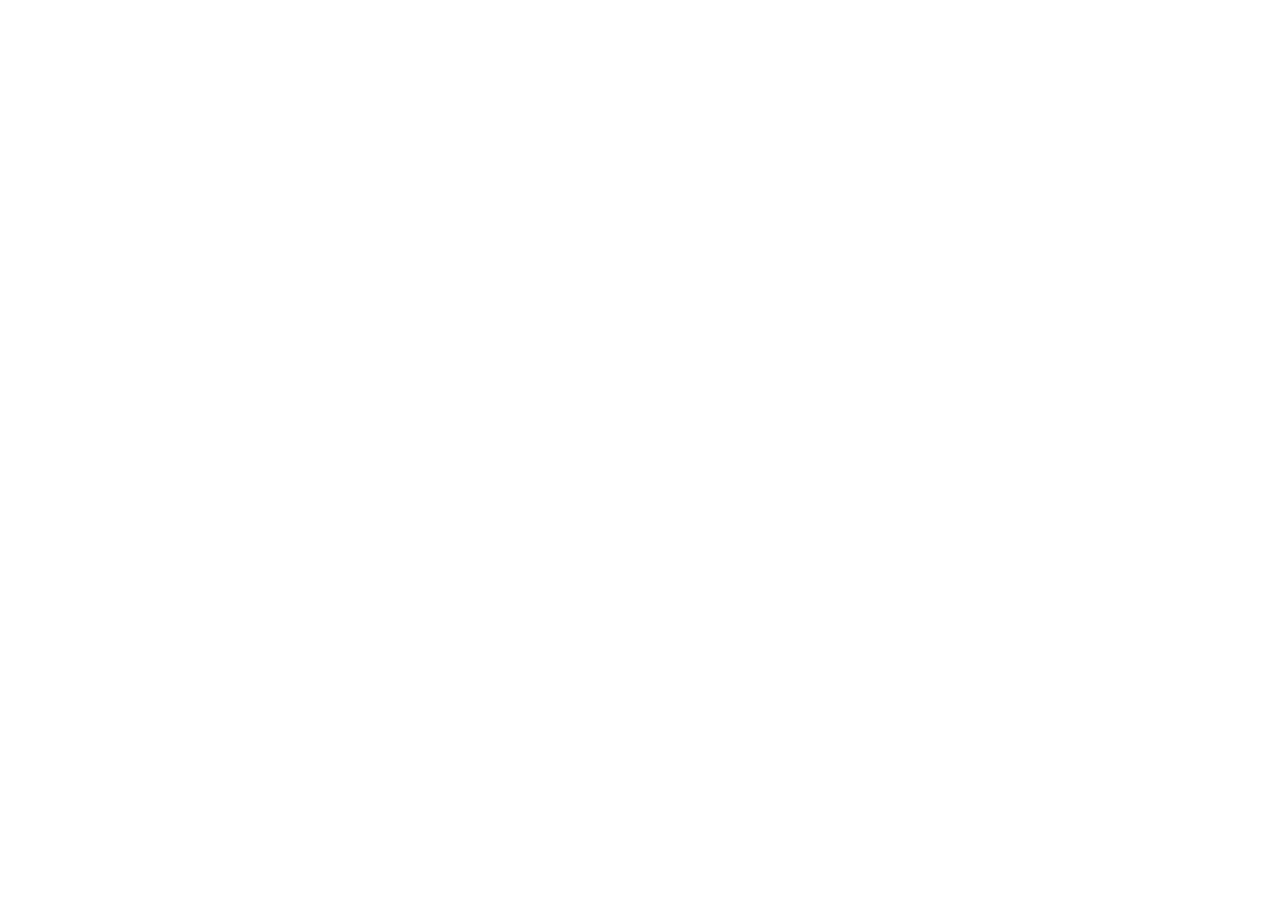
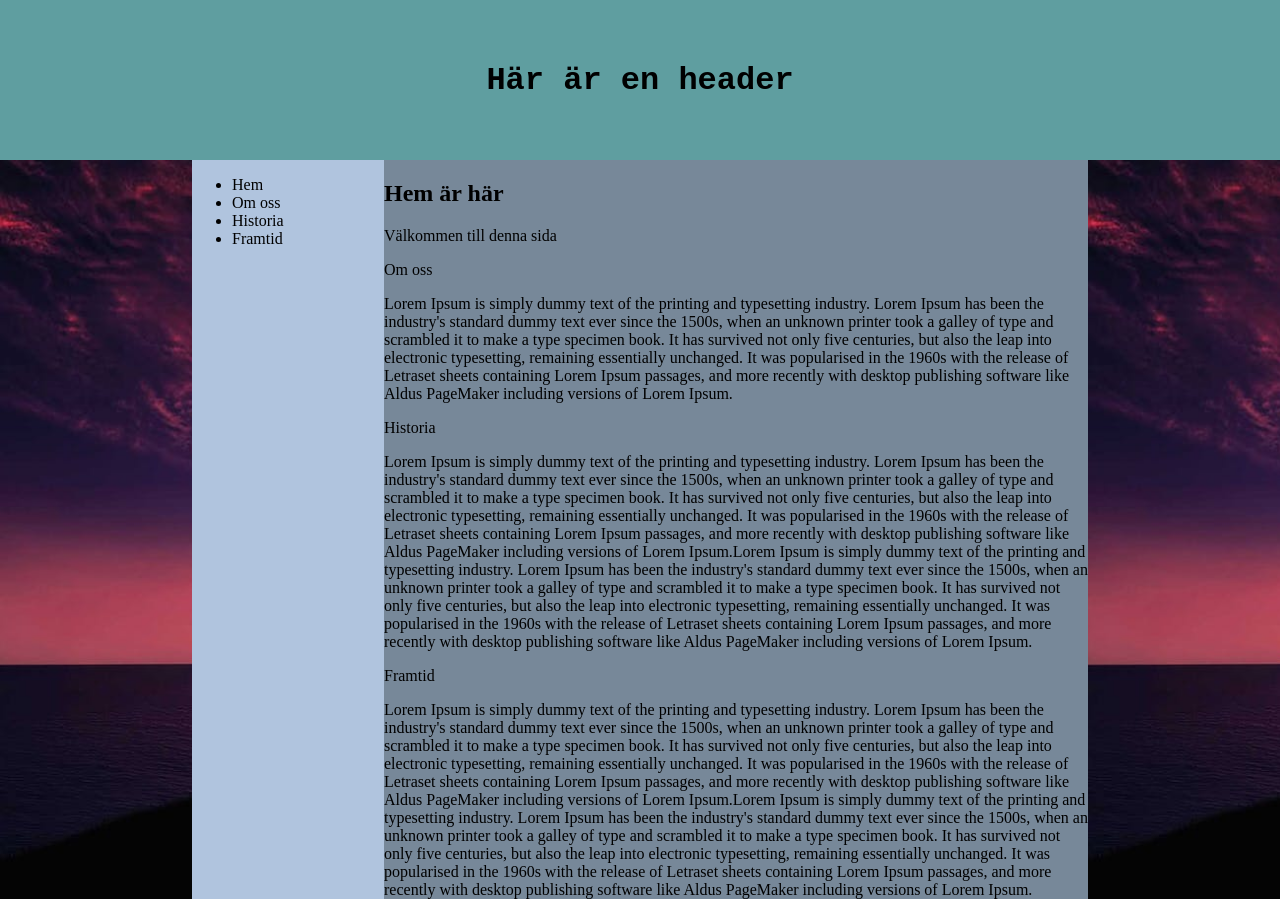
Before and after one commit to PetraElgemyr/my-tests, a plain HTML site: page index.html in a window 1280 px wide. Before the commit the page ends 800 px from the top, so only its background shows below. Drawn offline with Linux system fonts and the light colour scheme.

Commit message:
first commit

```diff
--- a/css/index.css
+++ b/css/index.css
@@ -0,0 +1,107 @@
+html, body {
+    margin: 0;
+}
+
+header {
+    display: flex;
+    justify-content: center;
+    align-items: center;
+    width: 100%;
+    height: 20vh;
+    background-color: cadetblue;
+}
+
+h1 {
+    font-family:'Courier New', Courier, monospace;
+}
+
+.container {
+    display: flex;
+    flex-direction: column;
+    flex-wrap: wrap;
+}
+
+.container > * {
+    width: 100%;
+    /* height: 80vh; */
+}
+
+.background {
+    display: none;
+}
+
+ul {
+    display: none;
+}
+
+.container nav {
+    height: 10vh;
+    background-color: lightsteelblue;
+    display: flex;
+    align-items: center;
+}
+
+.top-menu {
+    display: flex;
+    flex-direction: row;
+    justify-content: space-around;
+}
+.container * {
+    width: 100%;
+}
+
+.container main {
+    background-color: aquamarine;
+    flex-direction: column;}
+
+
+
+    @media screen and ( min-width: 768px){
+        .container {
+            flex-direction: row;
+        }
+
+        .container nav {
+            display: flex;
+            width: 15%;
+            height:auto;
+            flex-wrap: wrap;
+            align-items: flex-start;
+        }
+
+        ul {
+            display: flex;
+            flex-direction: column;
+            align-items:center;
+        }
+
+        a {
+            display: none;
+        }
+
+        .container .background {
+            display: flex;
+            width: 15%;
+            /* height: 100vh; */
+            background-image: url(./../assets/tree-background.jpg);
+            background-size: cover;
+            background-repeat: no-repeat;
+        }
+        .container main {
+            width:55% ;
+            /* height: 100vh; */
+            background-color: lightslategrey;
+}
+    }
+/*
+
+.wide {
+    display:flex;
+    flex-direction: column;
+
+    width: 100%;
+    height:100vh;
+    background-image: url('./../assets/background.jpg');
+    background-size:cover;
+    background-repeat: no-repeat;
+} */
--- /dev/null
+++ b/css/responsive.css
@@ -0,0 +1,55 @@
+html, body {
+    margin: 0;
+}
+
+header {
+    display: flex;
+    justify-content: center;
+    align-items: center;
+    width: 100%;
+    height: 20vh;
+    background-color: cadetblue;
+}
+
+h1 {
+    font-family:'Courier New', Courier, monospace;
+}
+
+.container {
+    display: flex;
+    flex-direction: row;
+}
+
+.container > * {
+    width: 100%;
+    height: 80vh;
+}
+
+.background {
+    width: 15%;
+    background-image: url('./../assets/background.jpg');
+    background-size:cover;
+}
+
+.container nav {
+    width:10% ;
+    background-color: lightsteelblue;
+}
+
+.container main {
+    width:60% ;
+    background-color: lightslategrey;
+}
+
+.container
+
+.wide {
+    display:flex;
+    flex-direction: column;
+
+    width: 100%;
+    height:100vh;
+    background-image: url('./../assets/background.jpg');
+    background-size:cover;
+    background-repeat: no-repeat;
+}
--- a/index.html
+++ b/index.html
@@ -4,8 +4,88 @@
     <meta charset="UTF-8" />
     <meta http-equiv="X-UA-Compatible" content="IE=edge" />
     <meta name="viewport" content="width=device-width, initial-scale=1.0" />
-    <title>Test 4 kolumner</title>
+    <title>Image test</title>
     <link href="css/index.css" rel="stylesheet" />
   </head>
-  <body></body>
+  <body>
+    <header><h1>Här är en header</h1></header>
+    <div class="container">
+      <aside class="background"></aside>
+      <nav>
+        <div class="top-menu">
+          <ul>
+            <li>Hem</li>
+            <li>Om oss</li>
+            <li>Historia</li>
+            <li>Framtid</li>
+          </ul>
+          <a>Hem</a>
+          <a>Om oss</a>
+          <a>Historia</a>
+          <a>Framtid</a>
+        </div>
+      </nav>
+      <main class="main-container">
+        <article class="home">
+          <h2>Hem är här</h2>
+          <span>Välkommen till denna sida</span>
+          <section id="Om oss">
+            <p class="main-title">Om oss</p>
+            Lorem Ipsum is simply dummy text of the printing and typesetting
+            industry. Lorem Ipsum has been the industry's standard dummy text
+            ever since the 1500s, when an unknown printer took a galley of type
+            and scrambled it to make a type specimen book. It has survived not
+            only five centuries, but also the leap into electronic typesetting,
+            remaining essentially unchanged. It was popularised in the 1960s
+            with the release of Letraset sheets containing Lorem Ipsum passages,
+            and more recently with desktop publishing software like Aldus
+            PageMaker including versions of Lorem Ipsum.
+          </section>
+          <section id="Historia">
+            <p class="main-title">Historia</p>
+            Lorem Ipsum is simply dummy text of the printing and typesetting
+            industry. Lorem Ipsum has been the industry's standard dummy text
+            ever since the 1500s, when an unknown printer took a galley of type
+            and scrambled it to make a type specimen book. It has survived not
+            only five centuries, but also the leap into electronic typesetting,
+            remaining essentially unchanged. It was popularised in the 1960s
+            with the release of Letraset sheets containing Lorem Ipsum passages,
+            and more recently with desktop publishing software like Aldus
+            PageMaker including versions of Lorem Ipsum.Lorem Ipsum is simply
+            dummy text of the printing and typesetting industry. Lorem Ipsum has
+            been the industry's standard dummy text ever since the 1500s, when
+            an unknown printer took a galley of type and scrambled it to make a
+            type specimen book. It has survived not only five centuries, but
+            also the leap into electronic typesetting, remaining essentially
+            unchanged. It was popularised in the 1960s with the release of
+            Letraset sheets containing Lorem Ipsum passages, and more recently
+            with desktop publishing software like Aldus PageMaker including
+            versions of Lorem Ipsum.
+          </section>
+          <section id="framtid">
+            <p class="main-title">Framtid</p>
+            Lorem Ipsum is simply dummy text of the printing and typesetting
+            industry. Lorem Ipsum has been the industry's standard dummy text
+            ever since the 1500s, when an unknown printer took a galley of type
+            and scrambled it to make a type specimen book. It has survived not
+            only five centuries, but also the leap into electronic typesetting,
+            remaining essentially unchanged. It was popularised in the 1960s
+            with the release of Letraset sheets containing Lorem Ipsum passages,
+            and more recently with desktop publishing software like Aldus
+            PageMaker including versions of Lorem Ipsum.Lorem Ipsum is simply
+            dummy text of the printing and typesetting industry. Lorem Ipsum has
+            been the industry's standard dummy text ever since the 1500s, when
+            an unknown printer took a galley of type and scrambled it to make a
+            type specimen book. It has survived not only five centuries, but
+            also the leap into electronic typesetting, remaining essentially
+            unchanged. It was popularised in the 1960s with the release of
+            Letraset sheets containing Lorem Ipsum passages, and more recently
+            with desktop publishing software like Aldus PageMaker including
+            versions of Lorem Ipsum.
+          </section>
+        </article>
+      </main>
+      <aside class="background"></aside>
+    </div>
+  </body>
 </html>
```
Also changed, not shown: responsive.html (added, +21 -0 lines), assets/background.jpg (added), assets/tree-background.jpg (added), 1 other file.
